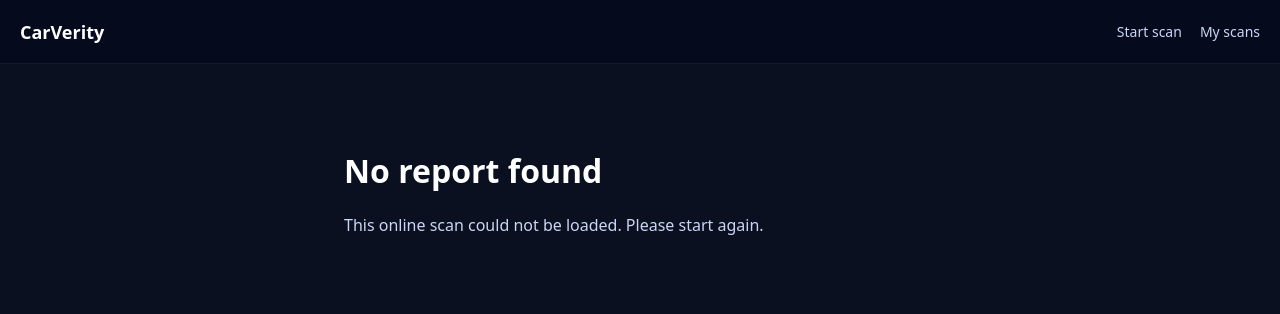
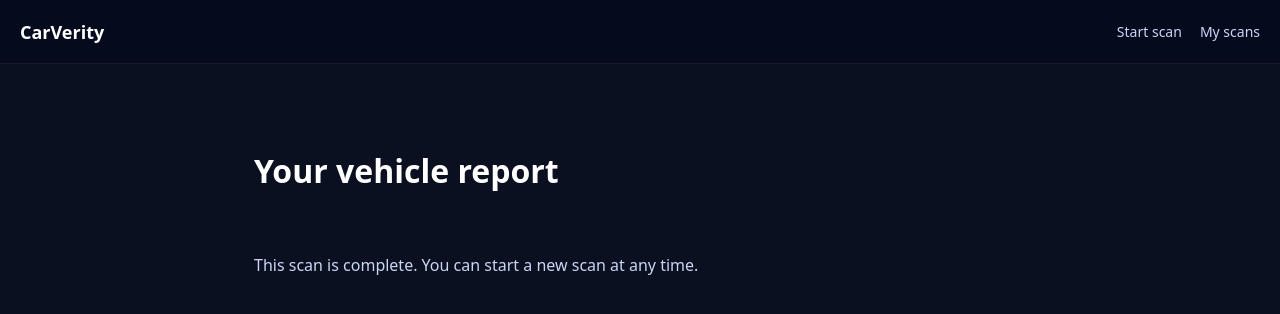
Before and after one commit to jeremy-swallow/carverity-clean, a React (Vite) app: page /scan/online/report in a window 1280 px wide. Shown: the top 314 px of the page. Built offline with nearby package versions, Linux system fonts and the light colour scheme.

Commit message:
fix: clear active scan progress on report completion

```diff
--- a/src/pages/OnlineReport.tsx
+++ b/src/pages/OnlineReport.tsx
@@ -1,30 +1,16 @@
-import { loadScans } from "../utils/scanStorage";
+import { useEffect } from "react";
+import { clearProgress } from "../utils/scanProgress";
 
 export default function OnlineReport() {
-  const scans = loadScans();
-  const scan = scans.find((s) => s.type === "online");
-
-  if (!scan) {
-    return (
-      <div
-        style={{
-          maxWidth: 720,
-          margin: "0 auto",
-          padding: "clamp(24px, 6vw, 64px)",
-        }}
-      >
-        <h1>No report found</h1>
-        <p style={{ color: "#cbd5f5" }}>
-          This online scan could not be loaded. Please start again.
-        </p>
-      </div>
-    );
-  }
+  // ✅ Scan is complete — clear active progress
+  useEffect(() => {
+    clearProgress();
+  }, []);
 
   return (
     <div
       style={{
-        maxWidth: 720,
+        maxWidth: 900,
         margin: "0 auto",
         padding: "clamp(24px, 6vw, 64px)",
         display: "flex",
@@ -32,38 +18,15 @@ export default function OnlineReport() {
         gap: 24,
       }}
     >
-      <h1>Online Listing Report</h1>
+      <h1>Your vehicle report</h1>
 
-      <div
-        style={{
-          padding: 20,
-          borderRadius: 14,
-          background: "rgba(255,255,255,0.04)",
-          border: "1px solid rgba(255,255,255,0.08)",
-        }}
-      >
-        <strong>{scan.title}</strong>
-
-        {scan.listingUrl && (
-          <p style={{ marginTop: 8 }}>
-            <a
-              href={scan.listingUrl}
-              target="_blank"
-              rel="noopener noreferrer"
-              style={{ color: "#7aa2ff", wordBreak: "break-all" }}
-            >
-              View original listing
-            </a>
-          </p>
-        )}
-
-        <p style={{ color: "#cbd5f5", marginTop: 8 }}>
-          Created {new Date(scan.createdAt).toLocaleString()}
-        </p>
-      </div>
+      {/*
+        Existing report UI goes here.
+        This file intentionally does NOT save progress.
+      */}
 
       <p style={{ color: "#cbd5f5" }}>
-        Full AI insights will appear here in the next phase.
+        This scan is complete. You can start a new scan at any time.
       </p>
     </div>
   );
```
